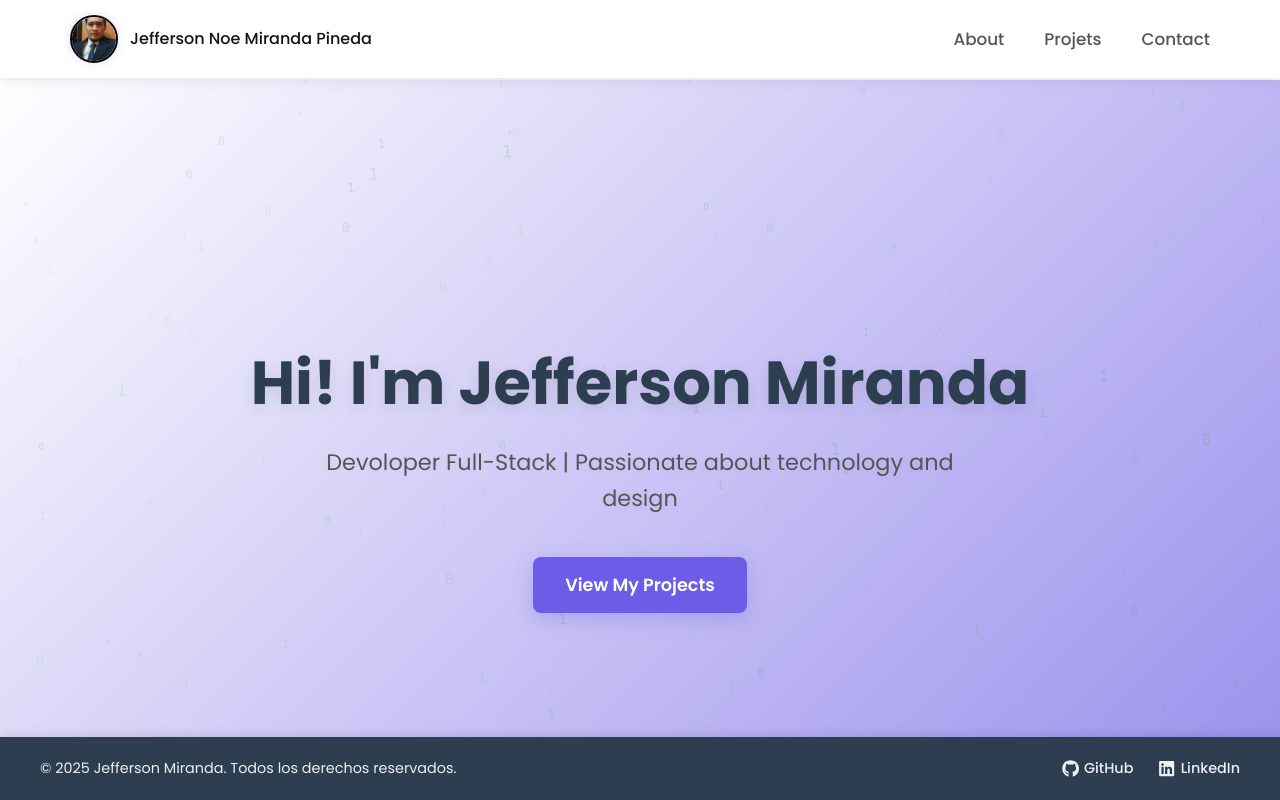
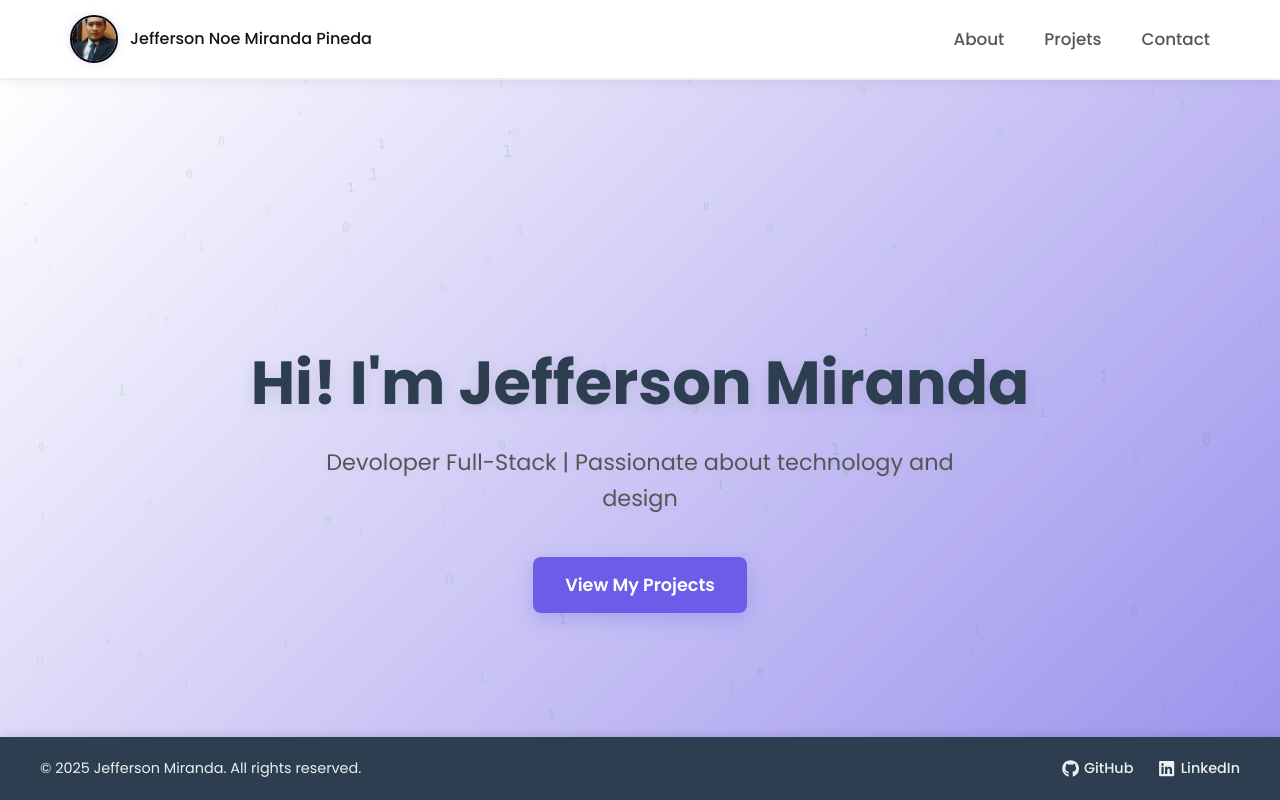
Before and after one commit to tulpa1/mi-portafolio, a React (Vite) app: page / in a window 1280 px wide. Shown: the top 800 px of the page. Built offline with nearby package versions, Linux system fonts and the light colour scheme.

Commit message:
footer en ingles

```diff
--- a/src/components/Footer.jsx
+++ b/src/components/Footer.jsx
@@ -10,7 +10,7 @@ function Footer() {
     <footer className={styles.footer}>
       <div className={styles.footerContent}>
         <p className={styles.copyright}>
-          &copy; {currentYear} Jefferson Miranda. Todos los derechos reservados.
+          &copy; {currentYear} Jefferson Miranda. All rights reserved.
         </p>
         <div className={styles.socialLinks}>
           {/* Enlace a GitHub */}
```
